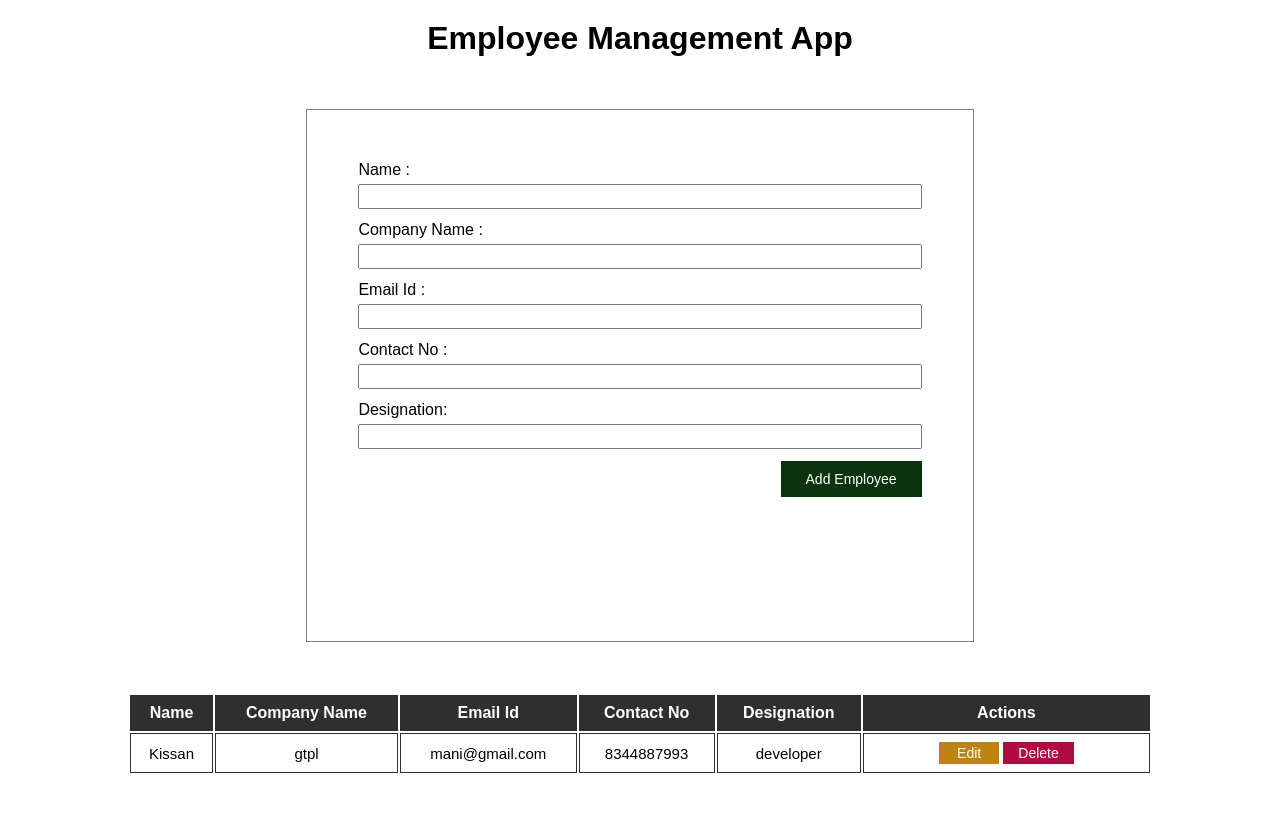
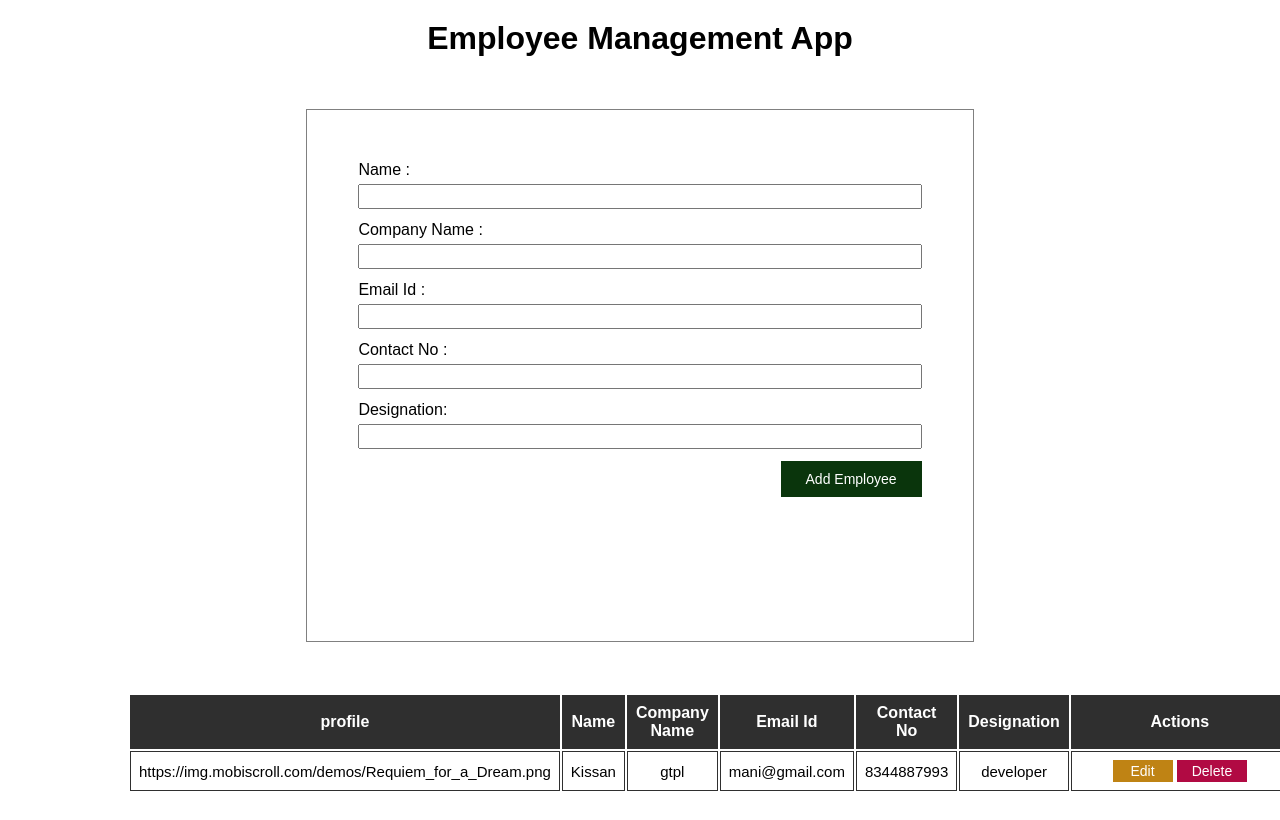
Before and after one commit to kissanmani/react-CRUD, a React (Create React App) app: page / in a window 1280 px wide. Built offline with nearby package versions, Linux system fonts and the light colour scheme.

Commit message:
1 file modified

```diff
--- a/components/Users.jsx
+++ b/components/Users.jsx
@@ -16,6 +16,7 @@ class Users extends Component {
             return user.isEditing === true ? (
 
                 <tr key={index}>
+                <td><div ref={(val) => { this.avatarImg = val }}  defaultValue={user.avatarImg} > </div></td>
                     <td><input type="text" ref={(val) => { this.name = val }} required defaultValue={user.name} /></td>
                     <td><input type="text" ref={(val) => { this.companyName = val }} required defaultValue={user.companyName} /></td>
                     <td><input type="text" ref={(val) => { this.emailId = val }} required defaultValue={user.emailId} /></td>
@@ -29,6 +30,7 @@ class Users extends Component {
             ) : (
 
                     <tr key={index}>
+                        <td>{user.avatarImg}</td>
                         <td>{user.name}</td>
                         <td>{user.companyName}</td>
                         <td>{user.emailId}</td>
@@ -44,6 +46,7 @@ class Users extends Component {
             <table className="striped employee-table">
                 <thead>
                     <tr>
+                        <th>profile</th>
                         <th>Name</th>
                         <th>Company Name</th>
                         <th>Email Id</th>
```
